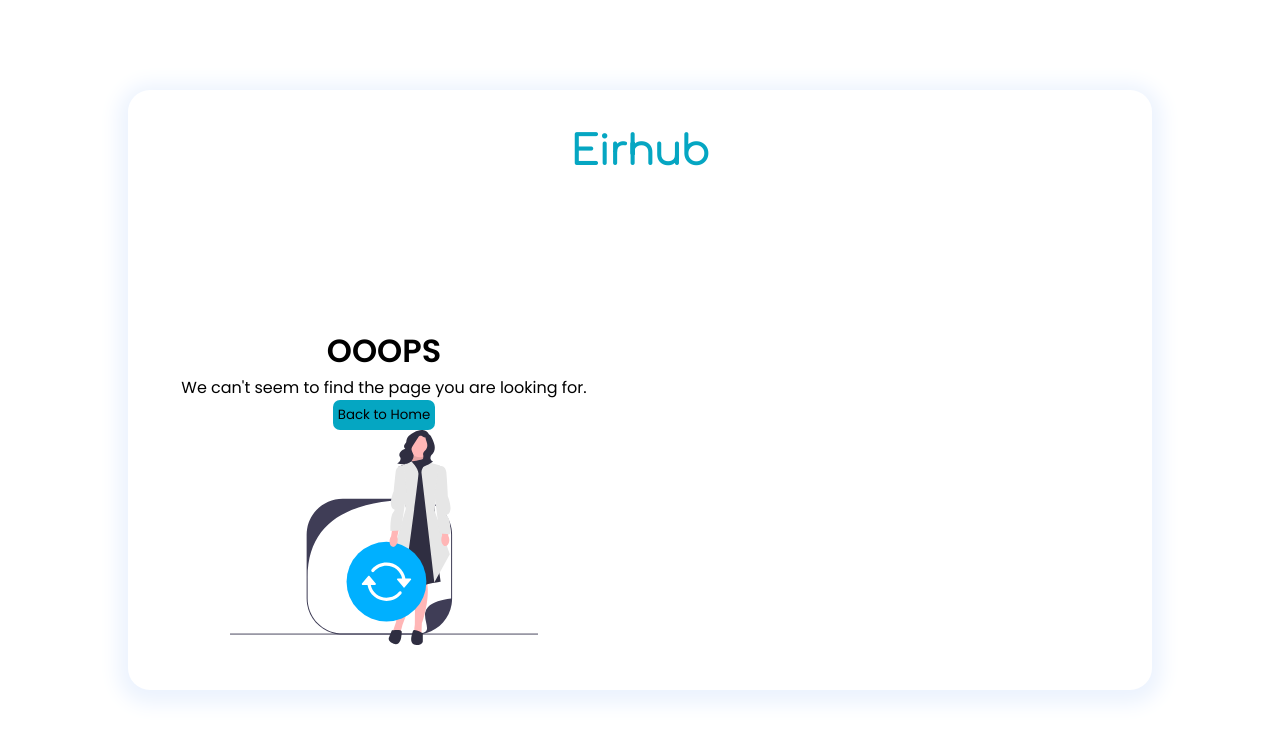
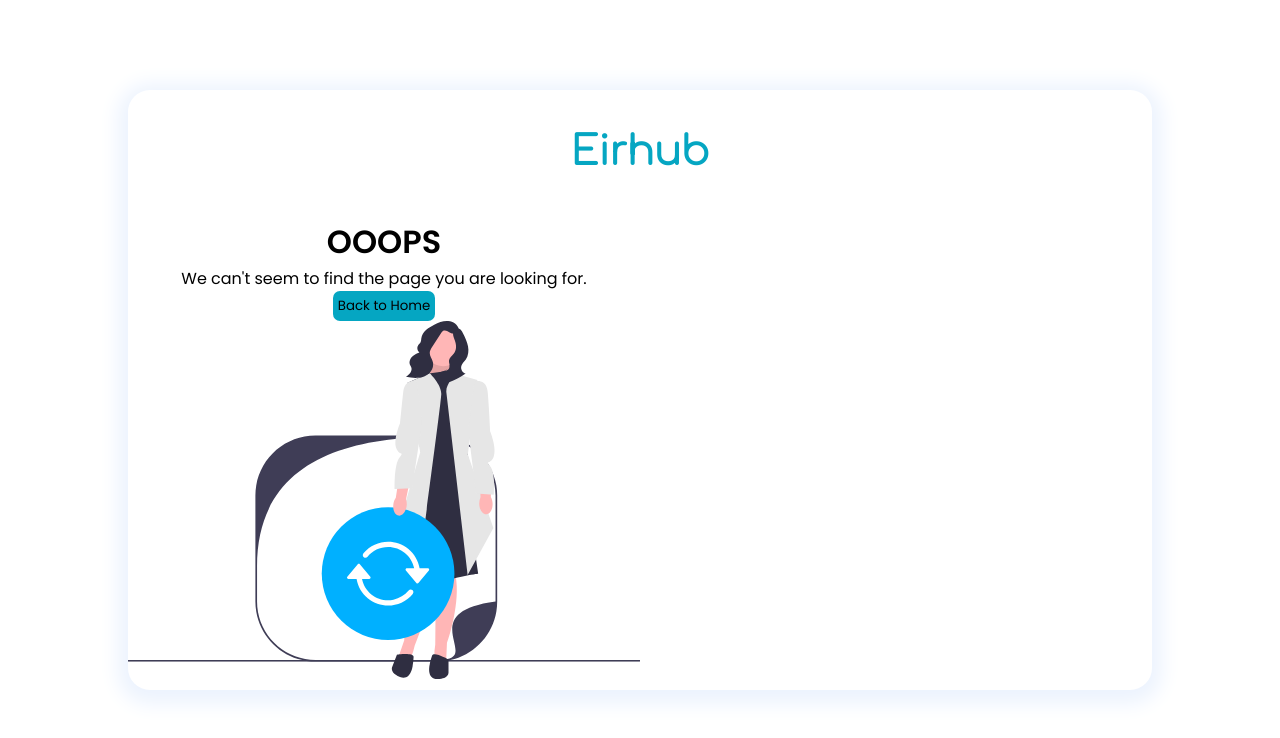
Before and after one commit to Silicon-Valley00/eirhub-frontend, a React (Create React App) app in the folder client/: page /error in a window 1280 px wide. Shown: the top 738 px of the page. Built offline with nearby package versions, Linux system fonts and the light colour scheme.

Commit message:
Addedd image to footer

```diff
--- a/client/src/Pages/PageNotFound/PageNotFound.module.css
+++ b/client/src/Pages/PageNotFound/PageNotFound.module.css
@@ -11,8 +11,6 @@
    grid-template-columns: repeat(2, 1fr);
 }
 .PNFcontainer1 {
-   align-self: center;
-   justify-content: center;
 }
 .PNFcontainer .header1 {
    font-size: 2.5rem;
@@ -20,11 +18,10 @@
    color: #05a6c2;
    height: 30%;
    width: 20%;
-   justify-content: center;
    margin: 40px auto;
    grid-column: 1/3;
 }
-.para {
+.Para {
    grid-column: 1/2;
    grid-row: 2/3;
 }
@@ -35,9 +32,10 @@
    border-radius: 7px;
 }
 .PNFimage {
+   display: block;
    grid-column: 2/3;
    grid-row: 2/3;
 }
 .PNFimage img {
-   width: 60%;
+   width: 100%;
 }
```
